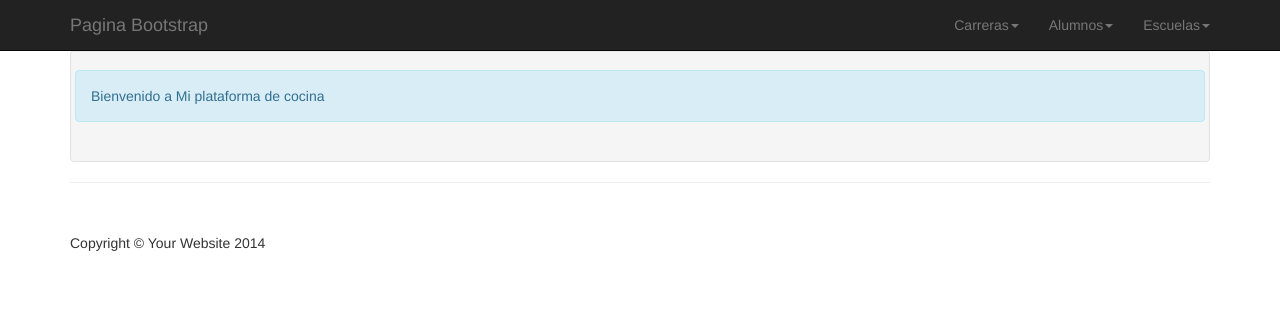
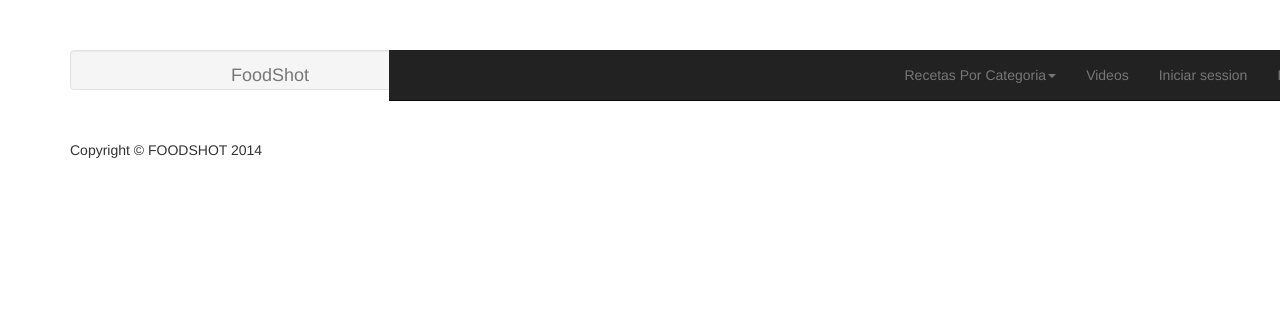
Before and after one commit to orlandoag11/proyecto-final, a PHP site: template views/home.blade.php in a window 1280 px wide. Shown: the top 312 px of the page. Run offline with PHP 8.4, Linux system fonts and the light colour scheme; the template is opened without the code that fills it, so the values that code supplies are empty; some libraries are stand-ins or nearby versions.

Commit message:
Cambios del menu principal

```diff
--- a/public/css/style.css
+++ b/public/css/style.css
@@ -0,0 +1,27 @@
+.navbar-fixed-top{
+	top: 50px ;
+}
+
+.navbar-fixed-top, .navbar-fixed-bottom{
+	position: fixed;
+    right: 0;
+    left: 389px;
+    z-index: 1030;
+
+}
+
+.container>.navbar-header, .container-fluid>.navbar-header, .container>.navbar-collapse, .container-fluid>.navbar-collapse{
+	margin-right: 0;
+    margin-left: -173px;
+}
+
+.container {
+padding-right: 210px;
+padding-left: 15px;
+margin-right: auto;
+margin-left: auto;
+}
+
+.letras{
+   top: 50px ;
+}
--- a/public/index.html
+++ /dev/null
@@ -1 +0,0 @@
-index.html
--- a/views/header.blade.php
+++ b/views/header.blade.php
@@ -20,6 +20,9 @@
     <!-- Custom Fonts -->
     <link href="<?=getPublic();?>/font-awesome-4.1.0/css/font-awesome.min.css" rel="stylesheet" type="text/css">
 
+    <link rel="stylesheet" href="css/style.css">
+
+
     <!-- HTML5 Shim and Respond.js IE8 support of HTML5 elements and media queries -->
     <!-- WARNING: Respond.js doesn't work if you view the page via file:// -->
     <!--[if lt IE 9]>
--- a/views/home.blade.php
+++ b/views/home.blade.php
@@ -3,19 +3,14 @@
         <!-- Call to Action Section -->
         <div class="well">
             <div class="row">
-                <div class="alert alert-info">
-                    Bienvenido a Mi plataforma de cocina
-                </div>
             </div>
         </div>
-
-        <hr>
 
         <!-- Footer -->
         <footer>
             <div class="row">
                 <div class="col-lg-12">
-                    <p>Copyright &copy; Your Website 2014</p>
+                    <p>Copyright &copy; FOODSHOT 2014</p>
                 </div>
             </div>
         </footer>
--- a/views/menu.blade.php
+++ b/views/menu.blade.php
@@ -1,4 +1,5 @@
     <!-- Navigation -->
+
     <nav class="navbar navbar-inverse navbar-fixed-top" role="navigation">
         <div class="container">
             <!-- Brand and toggle get grouped for better mobile display -->
@@ -9,35 +10,35 @@
                     <span class="icon-bar"></span>
                     <span class="icon-bar"></span>
                 </button>
-                <a class="navbar-brand" href="index.html">Pagina Bootstrap</a>
+                <a class="navbar-brand" href="index.html">FoodShot</a>
             </div>
             <!-- Collect the nav links, forms, and other content for toggling -->
             <div class="collapse navbar-collapse" id="bs-example-navbar-collapse-1">
                 <ul class="nav navbar-nav navbar-right">
                     <li class="dropdown">
-                        <a href="#" class="dropdown-toggle" data-toggle="dropdown">Carreras<b class="caret"></b></a>
+                        <a href="#" class="dropdown-toggle" data-toggle="dropdown">Recetas Por Categoria<b class="caret"></b></a>
                         <ul class="dropdown-menu">
-                            <li><a href="<?=getPublic();?>/carreras/agregar">Agregar Carrera</a></li>
-                            <li><a href="<?=getPublic();?>/carreras/lista">Ver Carrera</a></li>
+                            <li><a href="<?=getPublic();?>/carreras/agregar">Mexicanas</a></li>
+                            <li><a href="<?=getPublic();?>/carreras/lista">Italianas</a></li>
+                            <li><a href="<?=getPublic();?>/carreras/agregar">Francesas</a></li>
+                            <li><a href="<?=getPublic();?>/carreras/lista">Chinas</a></li>
+                            <li><a href="<?=getPublic();?>/carreras/agregar">Americanas</a></li>
+                            <li><a href="<?=getPublic();?>/carreras/lista">Japonesas</a></li>
+                            <li><a href="<?=getPublic();?>/carreras/lista">otras...</a></li>
                         </ul>
                     </li>
                     <li class="dropdown">
-                        <a href="#" class="dropdown-toggle" data-toggle="dropdown">Alumnos<b class="caret"></b></a>
-                        <ul class="dropdown-menu">
-                            <li><a href="<?=getPublic();?>/alumnos/agregar">Agregar Alumnos</a></li>
-                            <li><a href="<?=getPublic();?>/alumnos/lista">Ver Alumnos</a></li>
-                        </ul>
+                        <a href="#" class="dropdown-toggle" data-toggle="dropdown">Videos</b></a>
                     </li>
                      <li class="dropdown">
-                        <a href="#" class="dropdown-toggle" data-toggle="dropdown">Escuelas<b class="caret"></b></a>
-                        <ul class="dropdown-menu">
-                            <li><a href="<?=getPublic();?>/escuelas/agregar">Agregar Escuelas</a></li>
-                            <li><a href="<?=getPublic();?>/escuelas/lista">Ver Escuelas</a></li>
-                        </ul>
+                        <a href="#" class="dropdown-toggle" data-toggle="dropdown">Iniciar session</b></a>
+                    </li>
+                    <li class="dropdown">
+                        <a href="#" class="dropdown-toggle" data-toggle="dropdown">Registrarse</a>
                     </li>
                 </ul>
             </div>
             <!-- /.navbar-collapse -->
         </div>
-        <!-- /.container -->
+  <!-- /.container -->
     </nav>
```
Also changed, not shown: public/css/bootstrap.css.
